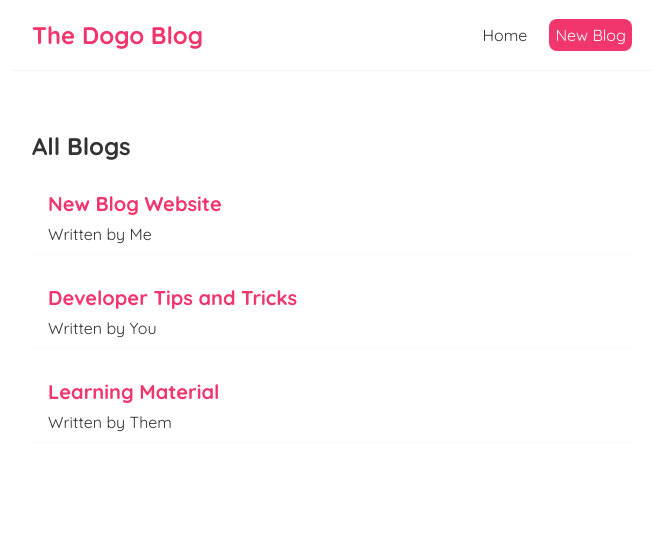
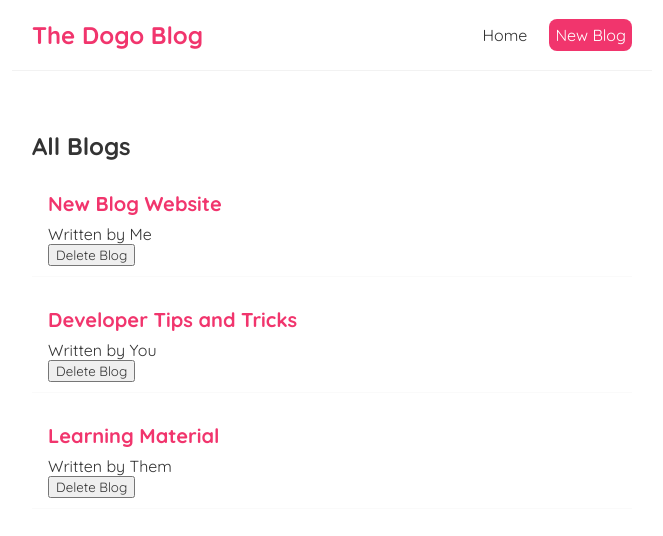
Before and after one commit to ecamel1/youtube-projects, a React (Create React App) app in the folder NetNinja-React/blog/: page / in a window 1280 px wide. Shown: the top 536 px of the page, without its empty margins (308-971 px from the left). Built offline with nearby package versions, Linux system fonts and the light colour scheme.

Commit message:
12,13 functions as props

```diff
--- a/NetNinja-React/blog/src/BlogList.js
+++ b/NetNinja-React/blog/src/BlogList.js
@@ -1,4 +1,4 @@
-function BlogList({blogs, title}){
+function BlogList({blogs, title, handleDelete}){
     // const blogs = props.blogs;
     // const title = props.title;
 
@@ -9,6 +9,7 @@
                 <div className="blog-preview" key={blog.id}>
                     <h2>{ blog.title }</h2>
                     <p>Written by {blog.author}</p>
+                    <button onClick={() => handleDelete(blog.id)}>Delete Blog</button>
                 </div>
             ))}
         </div>
--- a/NetNinja-React/blog/src/Home.js
+++ b/NetNinja-React/blog/src/Home.js
@@ -8,10 +8,18 @@
         {title: "Learning Material", body: "List of Free Materials ....", author: "Them", id: 3}
     ]);
 
+    //Uncaught TypeError: handleDelete is not a function
+    const handleDelete = (id) => {
+        // blogs.filter does NOT change the original data.
+        const newBlogs = blogs.filter(blog => blog.id !== id);
+        setBlogs(newBlogs);
+    }
+
     return (
         <div className="Home">
             {/* Prop Example Below */}
-            <BlogList blogs={blogs} title="All Blogs" />
+            <BlogList blogs={blogs} title="All Blogs" handleDelete={handleDelete}/>
+
         </div>
     );
 }
```
Also changed, not shown: 1 other file (tests, documents, lock files or other folders).
